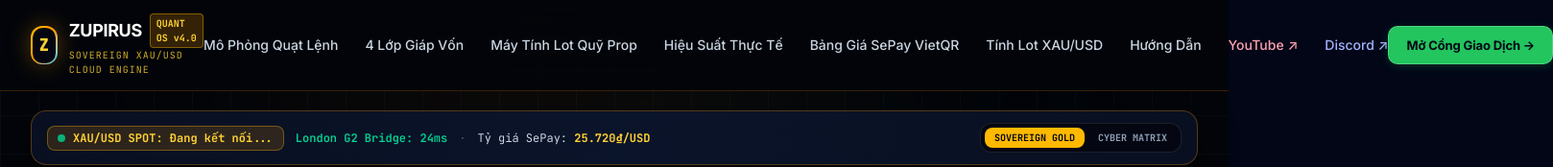
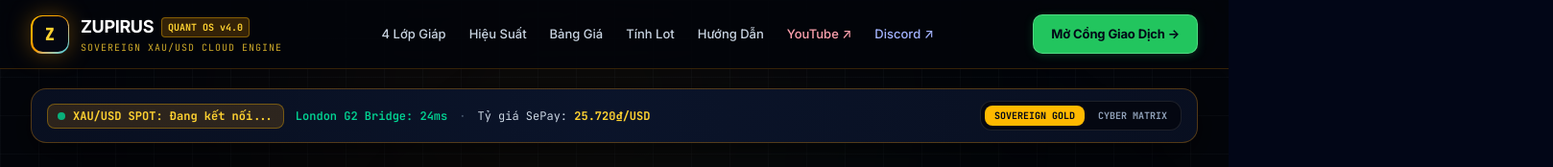
Before and after one commit to car230698-blip/zupirus-quant-lab, a React (Vite) app: page / in a window 1280 px wide. Shown: the top 174 px of the page at 96% size, 1618 px wide, since content can reach past the window. Built offline with nearby package versions, Linux system fonts and the light colour scheme; no server answers.

Commit message:
fix(ui): compact landing header navigation so CTA never overflows right

```diff
--- a/web/src/components/LandingPage.tsx
+++ b/web/src/components/LandingPage.tsx
@@ -110,9 +110,9 @@ export const LandingPage: React.FC<LandingPageProps> = ({
 
       {/* Zone 1-3 Strict Top Bar Contract */}
       <header className="sticky top-0 z-40 border-b border-amber-500/20 bg-[#03050a]/90 backdrop-blur-2xl">
-        <div className="mx-auto flex max-w-7xl items-center justify-between px-4 py-3.5 sm:px-8">
+        <div className="mx-auto flex max-w-7xl items-center justify-between gap-4 px-4 py-3.5 sm:px-6 lg:px-8">
           {/* Zone 1: Brand Identity */}
-          <a href="#top" className="flex items-center gap-3 text-decoration-none group">
+          <a href="#top" className="flex items-center gap-3 text-decoration-none group shrink-0">
             <div className="flex h-10 w-10 items-center justify-center rounded-xl bg-gradient-to-br from-amber-400 via-amber-500 to-cyan-400 p-[1.5px] shadow-[0_0_24px_rgba(245,158,11,0.35)]">
               <div className="flex h-full w-full items-center justify-center rounded-[10.5px] bg-[#040711] font-mono text-lg font-extrabold text-amber-300">
                 Z
@@ -134,24 +134,18 @@ export const LandingPage: React.FC<LandingPageProps> = ({
           </a>
 
           {/* Zone 2: Primary Section Navigation */}
-          <nav aria-label="Điều hướng trang chủ" className="hidden lg:flex items-center gap-7 text-sm font-medium text-slate-300">
-            <a href="#pipeline" className="hover:text-amber-300 transition-colors whitespace-nowrap shrink-0">
-              Mô Phỏng Quạt Lệnh
-            </a>
+          <nav aria-label="Điều hướng trang chủ" className="hidden lg:flex items-center justify-center gap-4 xl:gap-6 text-[13px] font-medium text-slate-300 min-w-0">
             <a href="#safety-shield" className="hover:text-amber-300 transition-colors whitespace-nowrap shrink-0">
-              4 Lớp Giáp Vốn
-            </a>
-            <a href="#lot-calculator" className="hover:text-amber-300 transition-colors whitespace-nowrap shrink-0">
-              Máy Tính Lot Quỹ Prop
+              4 Lớp Giáp
             </a>
             <a href="#track-record" className="hover:text-emerald-300 transition-colors whitespace-nowrap shrink-0">
-              Hiệu Suất Thực Tế
+              Hiệu Suất
             </a>
             <a href="#pricing" className="hover:text-amber-300 transition-colors whitespace-nowrap shrink-0">
-              Bảng Giá SePay VietQR
+              Bảng Giá
             </a>
             <a href="/cong-cu/tinh-lot-size-xauusd" className="hover:text-amber-300 transition-colors whitespace-nowrap shrink-0">
-              Tính Lot XAU/USD
+              Tính Lot
             </a>
             <a href="/huong-dan" className="hover:text-cyan-300 transition-colors whitespace-nowrap shrink-0">
               Hướng Dẫn
@@ -160,7 +154,7 @@ export const LandingPage: React.FC<LandingPageProps> = ({
               href="https://www.youtube.com/@ZupirusTradingAcademy"
               target="_blank"
               rel="noopener noreferrer"
-              className="inline-flex items-center gap-1.5 text-rose-300 hover:text-rose-200 transition-colors whitespace-nowrap shrink-0"
+              className="inline-flex items-center gap-1 text-rose-300 hover:text-rose-200 transition-colors whitespace-nowrap shrink-0"
             >
               YouTube ↗
             </a>
@@ -168,7 +162,7 @@ export const LandingPage: React.FC<LandingPageProps> = ({
               href="https://discord.gg/yxCx3dVe34"
               target="_blank"
               rel="noopener noreferrer"
-              className="inline-flex items-center gap-1.5 text-indigo-300 hover:text-indigo-200 transition-colors whitespace-nowrap shrink-0"
+              className="inline-flex items-center gap-1 text-indigo-300 hover:text-indigo-200 transition-colors whitespace-nowrap shrink-0"
             >
               Discord ↗
             </a>
```
